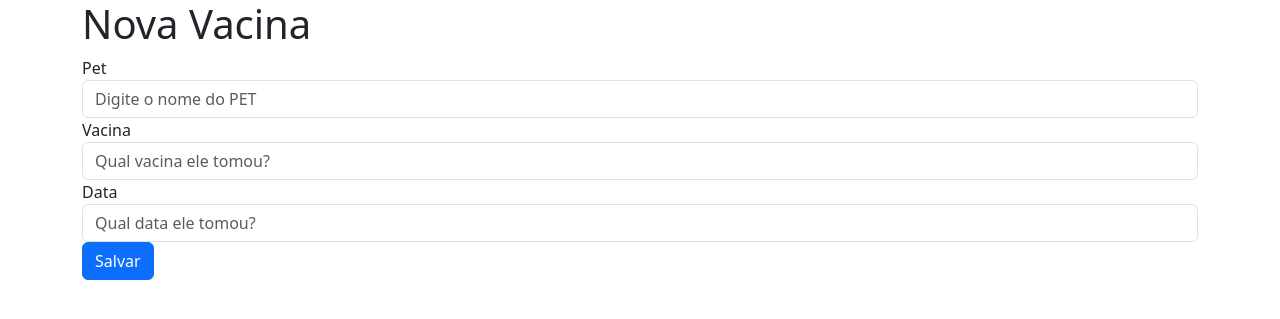
After one commit to LeopoldoMoreira92/CarteiraVacina--oPET, a Flask app: page /novavacina in a window 1280 px wide. The commit adds this page. Shown: the top 319 px of the page. Run offline with Flask 3, Linux system fonts and the light colour scheme; the visitor is signed in with stand-in values (Sample User, id 1); some libraries are stand-ins or nearby versions.

Commit message:
Bugs with password fix

```diff
--- a/app.py
+++ b/app.py
@@ -9,10 +9,7 @@ class jogos:
         self.categoria = categoria
         self.console = console
 
-jogo1 = jogos("Bruce","Antirrábica","05/02/2023")
-jogo2 = jogos("Tony","V10","21/03/2023")
-jogo3 = jogos("Max","V8","05/01/2022")
-lista = [jogo1,jogo2,jogo3]
+lista = []
 
 class Usuario:
     def __init__(self,nome, nickname,senha):
@@ -20,7 +17,7 @@ class Usuario:
         self.nickname = nickname
         self.senha = senha
 
-usuario1 = Usuario('Leopoldo','Fujiro','Tibiao')
+usuario1 = Usuario('Leopoldo Moreira','leopoldo','123456')
 usuario2 = Usuario('Camila Ferreira','Cafe','Pao')
 usuario3 = Usuario('Guilherme','Louro','cake')
 
@@ -35,13 +32,13 @@ def index():
     else:
         return render_template('lista.html',nome="Nome do Pet",jogos = lista, titulo ='Carteira de Vacinação Digital')
 
-@app.route('/novojogo')
-def novojogo():
+@app.route('/novavacina')
+def novavacina():
     if 'usuario_logado' not in session or session['usuario_logado'] == None:
         flash('Você precisa logar')
-        return redirect(url_for('login',proxima=url_for('novojogo')))
+        return redirect(url_for('login',proxima=url_for('novavacina')))
     else:
-        return render_template('novojogo.html', titulo="Novo Jogo")
+        return render_template('novavacina.html', titulo="Nova Vacina")
 
 @app.route('/criar', methods =["POST",])
 def criar():
@@ -66,8 +63,12 @@ def autenticar():
             flash( f'{usuario.nickname} logado com sucesso!')
             proxima_pagina = request.form['proxima']
             return redirect(proxima_pagina)
+        else:
+            flash('Usuario ou Senha invalida! =(')
+            return redirect(url_for('login'))
+
     else:
-        flash('Usuario não logado')
+        flash('Usuario ou senha invalida =(')
         return redirect(url_for('login'))
 
 @app.route('/logout')
--- a/templates/lista.html
+++ b/templates/lista.html
@@ -12,7 +12,7 @@
                 <tbody>
                     <div>
                         <div>
-                            <a class="button floatLeft" href="/novojogo" style="border:1px solid; padding: 11px 21px; vertical-align: middle; background:#2D888F; color:white;border-radius:6px; font-size: 20px; font-family:helvetica, serif;text-decoration:none;">Nova Vacina</a>
+                            <a class="button floatLeft" href="/novavacina" style="border:1px solid; padding: 11px 21px; vertical-align: middle; background:#2D888F; color:white;border-radius:6px; font-size: 20px; font-family:helvetica, serif;text-decoration:none;">Nova Vacina</a>
                             <a class="button floatLeft" href="/logout" style="border:1px solid; padding: 11px 21px; vertical-align: middle; background:#2D888F; color:white;border-radius:6px; font-size: 20px; font-family:helvetica, serif;text-decoration:none;">Deslogar</a>
 
                     </div>
--- /dev/null
+++ b/templates/novavacina.html
@@ -0,0 +1,23 @@
+{% extends 'template.html' %}
+{% block conteudo %}
+            <form action="{{ url_for('criar') }}" method="post">
+                <fieldset>
+                    <div class="form-group">
+                        <label for="nome">Pet</label>
+                        <input type="text" placeholder="Digite o nome do PET" id="nome" name="nome" class="form-control">
+                    </div>
+                    <div class="form-group">
+                        <label for="categoria">Vacina</label>
+                        <input type="text" placeholder="Qual vacina ele tomou?" id="categoria" name="categoria" class="form-control">
+                    </div>
+                    <div class="form-group">
+                        <label for="console">Data</label>
+                        <input type="text" placeholder="Qual data ele tomou?" id="console" name="console" class="form-control">
+                    </div>
+                    <button type="submit" class="btn btn-primary btn-salvar">Salvar</button>
+
+                </fieldset>
+
+
+            </form>
+{% endblock %}
--- a/templates/template.html
+++ b/templates/template.html
@@ -3,7 +3,7 @@
     <head>
         <meta charset="utf-8">
         <meta name="viewport" content="width=device-width, initial-scale=1">
-        <title>Jogoteca</title>
+        <title>VacinaPET</title>
         <link rel="stylesheet" href="{{ url_for('static',filename='bootstrap.css')}}">
     </head>
     <body>
```
Also changed, not shown: templates/novojogo.html (deleted, +0 -23 lines).
